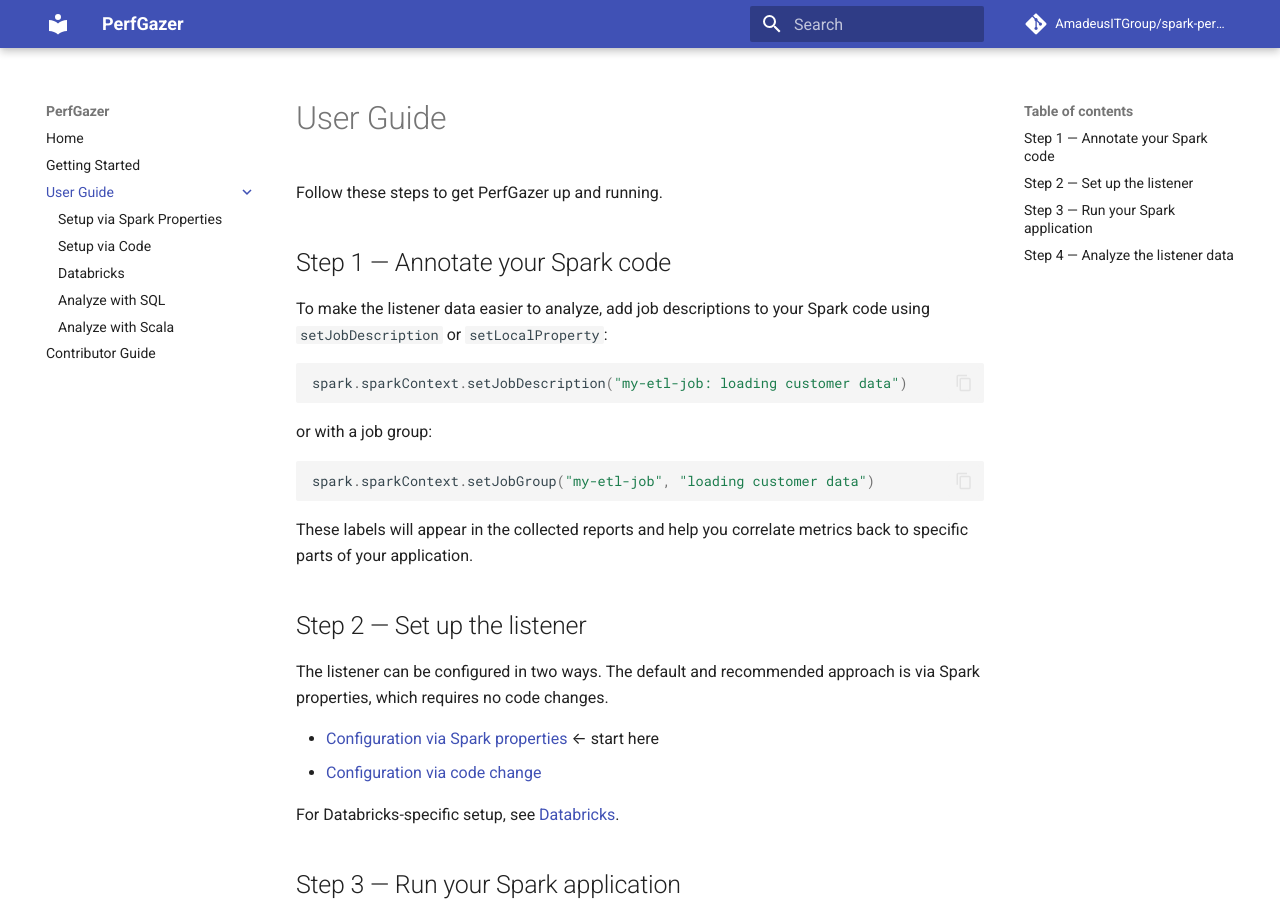
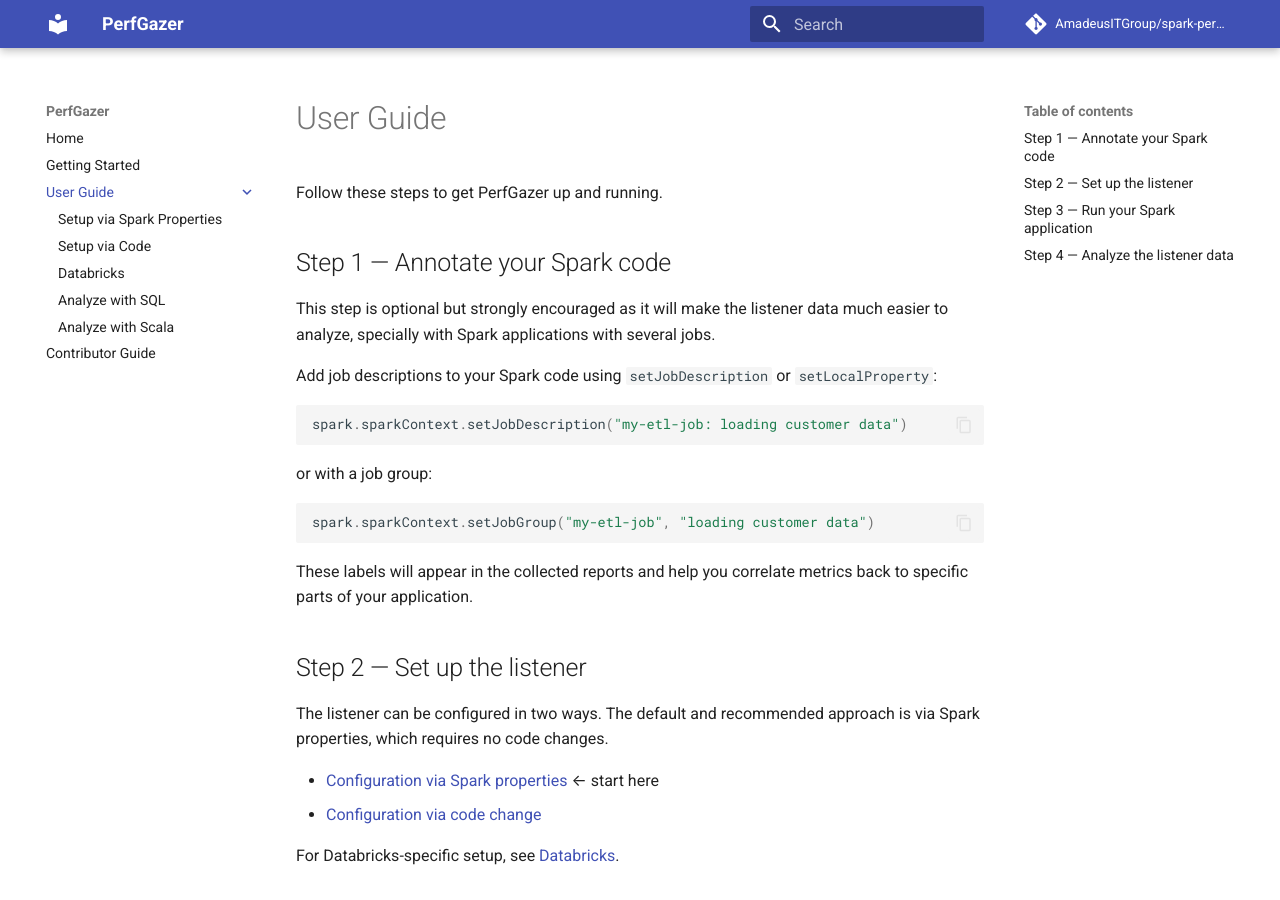
Before and after one commit to AmadeusITGroup/spark-perf-gazer, an MkDocs documentation site: the page built from docs/user_guide/index.md, in a window 1280 px wide and 900 px high. Built offline with MkDocs 1.6.1 and Material for MkDocs 9.7.7, drawn with Linux system fonts in a browser that asks for light colours; comment, search, counter and statistics services are not loaded; the version menu is left out.

Commit message:
The use of setJobDescription is optional but encouranged in the documentation (#28)

````diff
--- a/docs/user_guide/index.md
+++ b/docs/user_guide/index.md
@@ -4,7 +4,9 @@
 
 ## Step 1 — Annotate your Spark code
 
-To make the listener data easier to analyze, add job descriptions to your Spark code using `setJobDescription` or `setLocalProperty`:
+This step is optional but strongly encouraged as it will make the listener data much easier to analyze, specially with Spark applications with several jobs.
+
+Add job descriptions to your Spark code using `setJobDescription` or `setLocalProperty`:
 
 ```scala
 spark.sparkContext.setJobDescription("my-etl-job: loading customer data")
````
